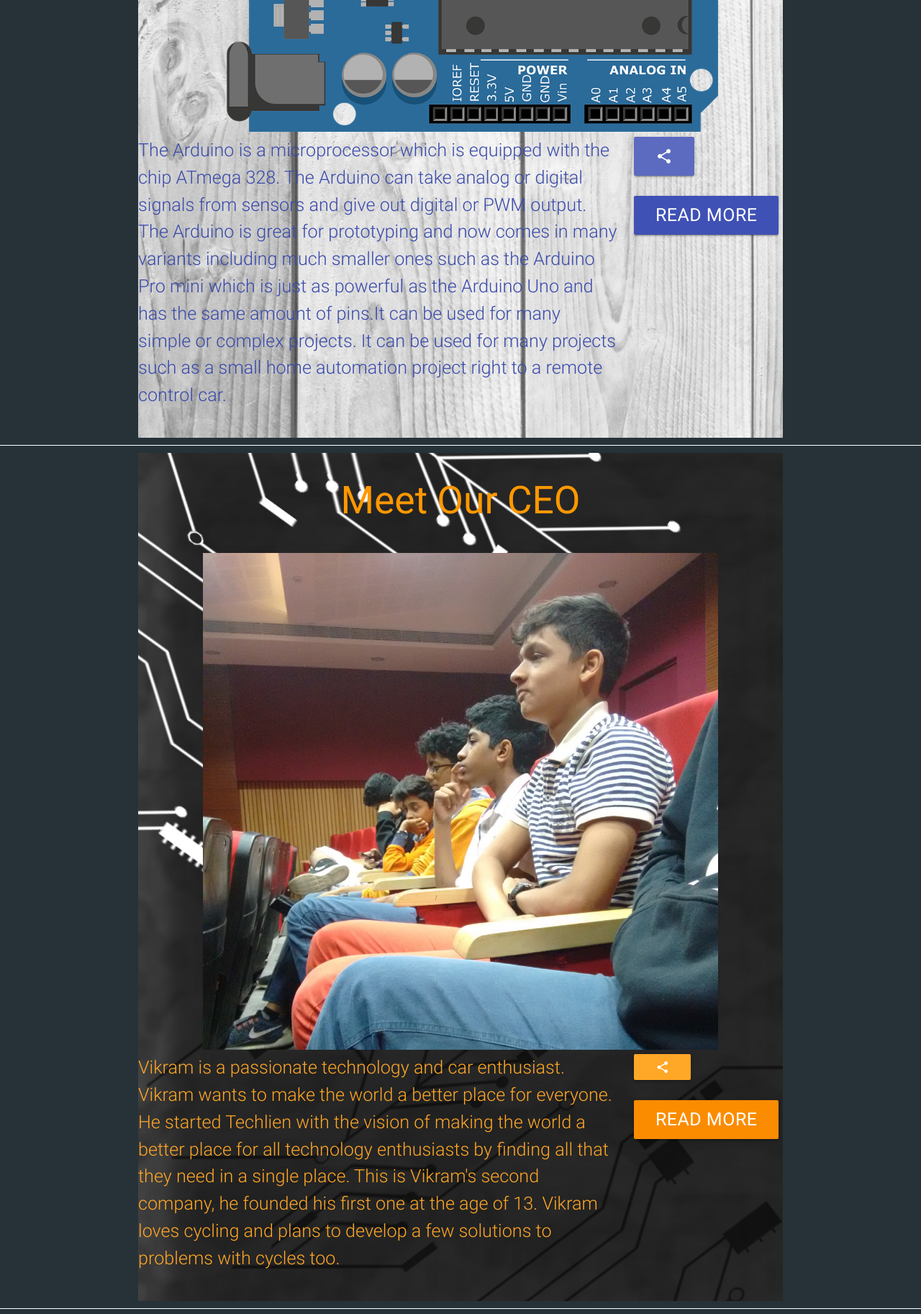
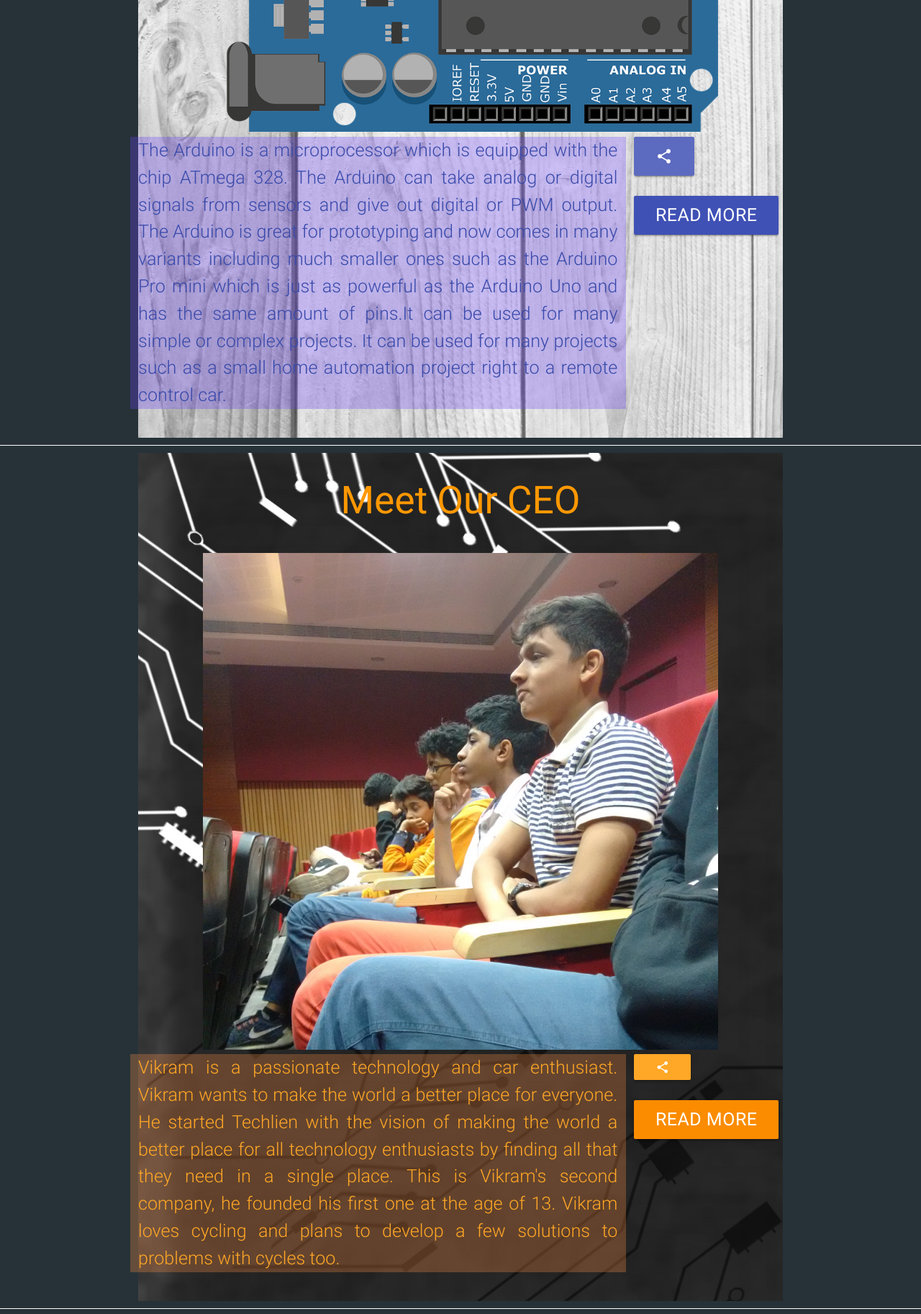
Before and after one commit to hypercosmac/Techlein, a plain HTML site: page blog/index.html in a window 1280 px wide. Shown: the part 631-2456 px from the top of the page at 72% size. Drawn offline with nearby package versions, Linux system fonts and the light colour scheme.

Commit message:
translucent background

```diff
--- a/blog/index.html
+++ b/blog/index.html
@@ -46,7 +46,7 @@
       <center><img src="/Techlein/images/arduino.png" width="80%"></center>
       <div class="row">
 
-        <div class="col s12 m8 l9 flow-text indigo-text text-darken-1">
+        <div class="col s12 m8 l9 flow-text indigo-text text-darken-1" style="text-align: justify; background: rgba(104, 65, 244, 0.3);">
           The Arduino is a microprocessor which is equipped with the chip ATmega 328. The Arduino can take analog or digital signals from sensors and give out digital or PWM output. The Arduino is great for prototyping and now comes in many variants including much smaller ones such as the Arduino Pro mini which is just as powerful as the Arduino Uno and has the same amount of pins.It can be used for many simple or complex projects. It can be used for many projects such as a small home automation project right to a remote control car.
         </div>
 
@@ -69,7 +69,7 @@
       <center><img src="/Techlein/images/vikram_2.jpg" width="80%"></center>
       <div class="row">
 
-        <div class="col s12 m8 l9 flow-text orange-text text-lighten-1">
+        <div class="col s12 m8 l9 flow-text orange-text text-lighten-1" style="text-align: justify; background: rgba(244, 140, 66, 0.3);">
         Vikram is a passionate technology and car enthusiast. Vikram wants to make the world a better place for everyone. He started Techlien with the vision of making the world a better place for all technology enthusiasts by finding all that they need in a single place. This is Vikram's second company, he founded his first one at the age of 13. Vikram loves cycling and plans to develop a few solutions to problems with cycles too.
         </div>
 
```
